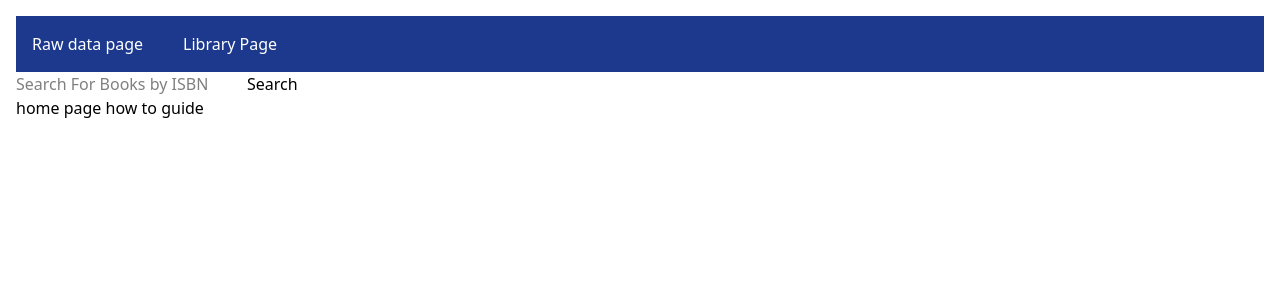
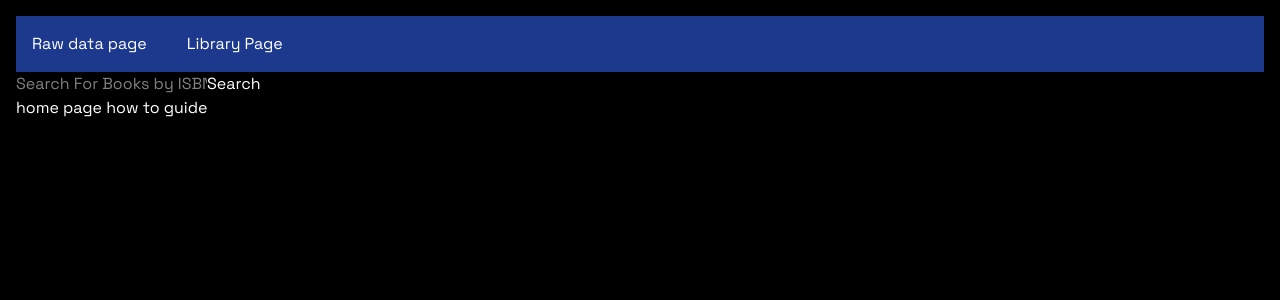
Before and after one commit to Lsmith2895/logans-library, a React (Vite) app: page / in a window 1280 px wide. Shown: the top 300 px of the page. Built offline with nearby package versions, Linux system fonts and the light colour scheme.

Commit message:
use new font for app

```diff
--- a/src/index.css
+++ b/src/index.css
@@ -1 +1,9 @@
+@import '@fontsource/space-grotesk/latin.css';
+
 @import 'tailwindcss';
+
+body {
+  background-color: black;
+  color: white;
+  font-family: 'Space Grotesk', sans-serif;
+}
--- a/tailwind.config.js
+++ b/tailwind.config.js
@@ -2,7 +2,11 @@
 export default {
   content: ['./index.html', './src/**/*.{js,ts,jsx,tsx}'],
   theme: {
-    extend: {},
+    extend: {
+      fontFamily: {
+        sans: ['"Space Grotesk"', 'sans-serif']
+      }
+    },
   },
   plugins: [],
 };
```
